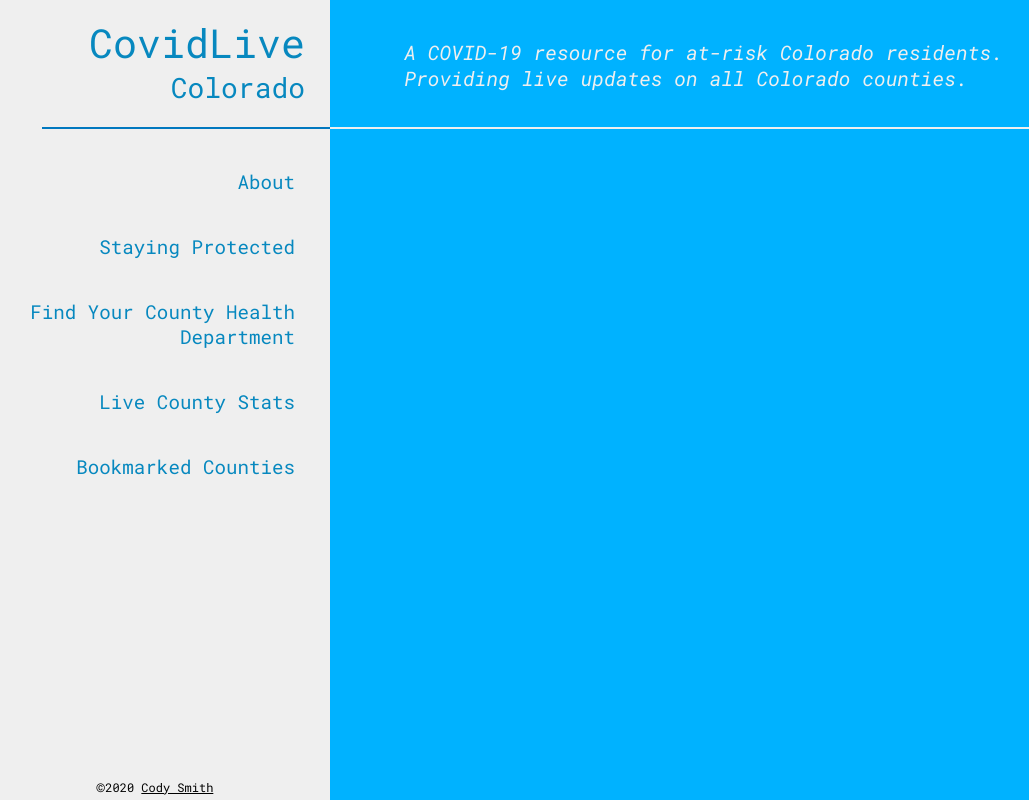
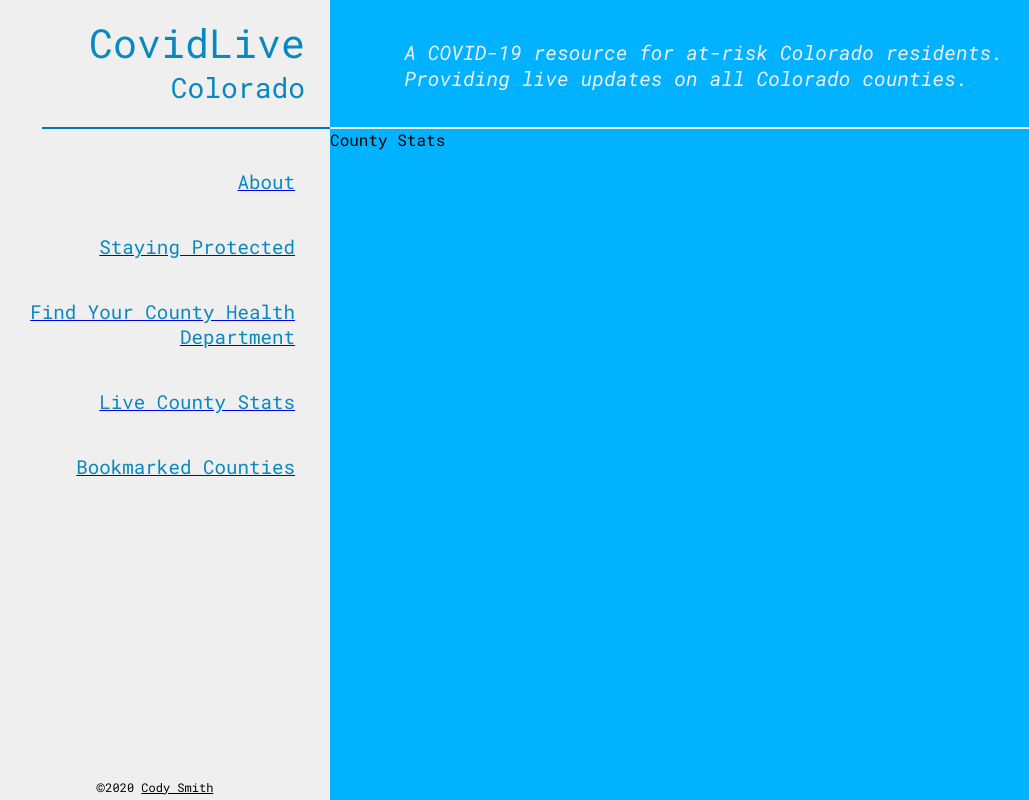
Before and after one commit to monstaro/COVID19Live-Colorado, a React (Create React App) app: page /county-stats in a window 1280 px wide. Shown: the whole page, without its empty margins (21-1050 px from the left). Built offline with nearby package versions, Linux system fonts and the light colour scheme.

Commit message:
Adds router

```diff
--- a/src/components/App/App.js
+++ b/src/components/App/App.js
@@ -39,7 +39,11 @@ function App() {
         component={() => <StayingProtected className="main-area" />}
       />
 
-      <Route path="/county-stats" exact component={() => <CountyStats />} />
+      <Route
+        path="/county-stats"
+        exact
+        component={() => <CountyStats className="main-area" />}
+      />
 
       <Route
         path="/bookmarks"
--- a/src/components/CountyStats/CountyStats.js
+++ b/src/components/CountyStats/CountyStats.js
@@ -2,8 +2,8 @@ import React from 'react'
 
 const CountyStats = () => {
     return (
-        <div className="county-stats">
-
+        <div className="county-stats-container">
+            County Stats
         </div>
     )
 }
--- a/src/components/Sidebar/Sidebar.js
+++ b/src/components/Sidebar/Sidebar.js
@@ -1,15 +1,27 @@
 import React from 'react'
 import './Sidebar.css'
+import { NavLink } from 'react-router-dom'
+import Nav from '../Nav/Nav'
 
 const Sidebar = () => {
     return (
     <div className="sidebar-container">
         <ul className="sidebar-links">
-            <li className="about">About</li>
-            <li className="staying-protected">Staying Protected</li>
-            <li className="local-health">Find Your County Health Department</li>
-            <li className="county-stats">Live County Stats</li>
-            <li className="bookmarked-counties">Bookmarked Counties</li>
+            <NavLink to="/about">
+                <li className="about">About</li>
+            </NavLink>
+            <NavLink to="/staying-protected">
+                <li className="staying-protected">Staying Protected</li>
+            </NavLink>
+            <NavLink to="/local-health">
+                <li className="local-health">Find Your County Health Department</li>
+            </NavLink>
+            <NavLink to="/county-stats">
+                <li className="county-stats">Live County Stats</li>
+            </NavLink>
+            <NavLink to="bookmarks">
+                <li className="bookmarked-counties">Bookmarked Counties</li>
+            </NavLink>
         </ul>
     </div>
     )
```
Also changed, not shown: src/components/Header/Header.js (+1 -6 lines).
